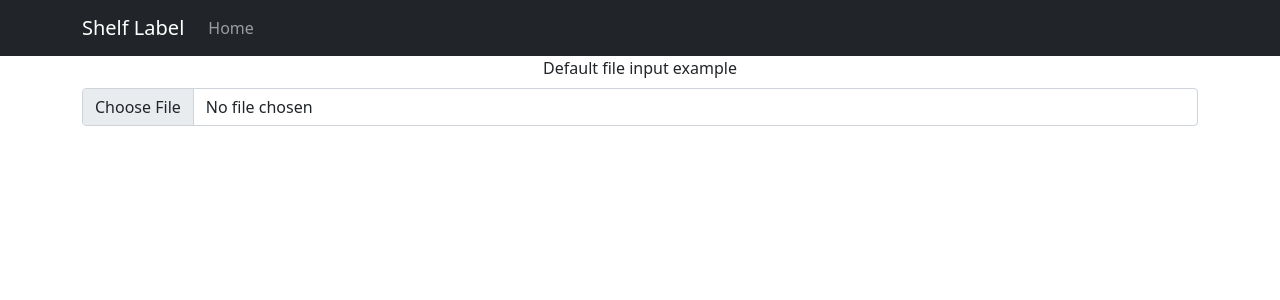
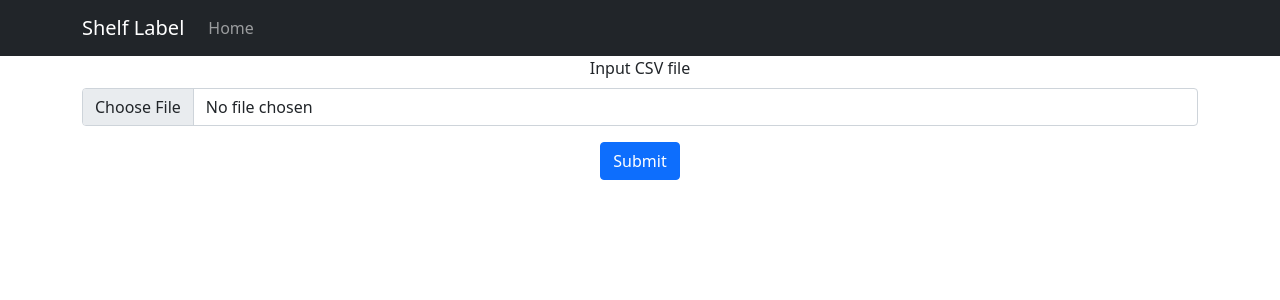
Before and after one commit to Tsawwassen/HME-Labels, a React (Create React App) app in the folder client/: page / in a window 1280 px wide. Shown: the top 300 px of the page. Built offline with nearby package versions, Linux system fonts and the light colour scheme.

Commit message:
Add function to get file path from user

```diff
--- a/client/src/components/UploadCSV.js
+++ b/client/src/components/UploadCSV.js
@@ -1,12 +1,26 @@
 import React, { Component } from 'react';
-import { Col, Container, Row, Form } from 'react-bootstrap';
+import { Col, Container, Row, Form, Button } from 'react-bootstrap';
 
 class UploadCSV extends Component {
   constructor(props){
     super(props);
     this.state = {
+      filePath:"",
+      fileData:""
+    };
 
-    };
+    this.fileOnChange = this.fileOnChange.bind(this);
+    this.buttonClicked = this.buttonClicked.bind(this);
+  }
+
+  fileOnChange(event){
+    this.setState({filePath: event.target.value});
+  }
+
+  buttonClicked(){
+    console.log(this.state.filePath);
+    console.log("button clicked");
+
   }
 
   render() {
@@ -16,9 +30,10 @@ class UploadCSV extends Component {
                 <Col>
                 <Form>
                     <Form.Group controlId="formFile" className="mb-3">
-                        <Form.Label>Default file input example</Form.Label>
-                        <Form.Control type="file" />
+                        <Form.Label>Input CSV file</Form.Label>
+                        <Form.Control type="file" onChange={this.fileOnChange} value={this.state.filePath} />
                     </Form.Group>
+                    <Button variant="primary" type="button" onClick={this.buttonClicked}>Submit</Button>
                 </Form>
                 </Col>
             </Row>
```
